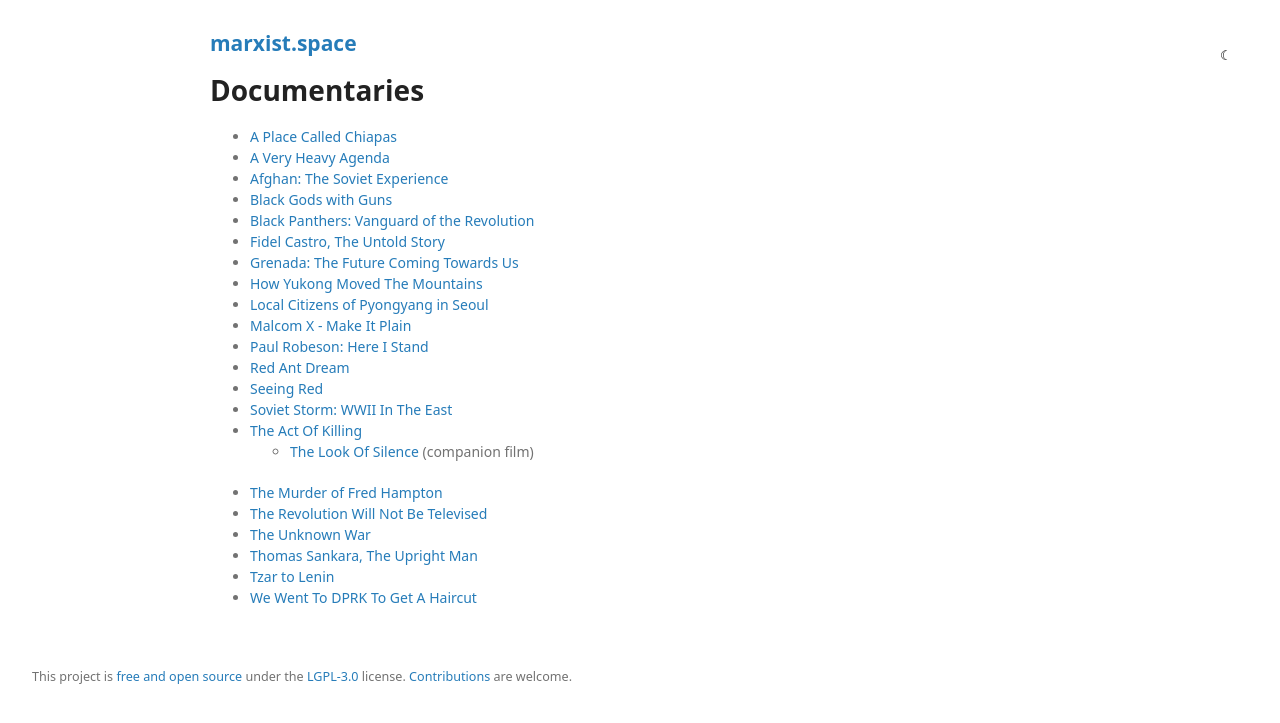
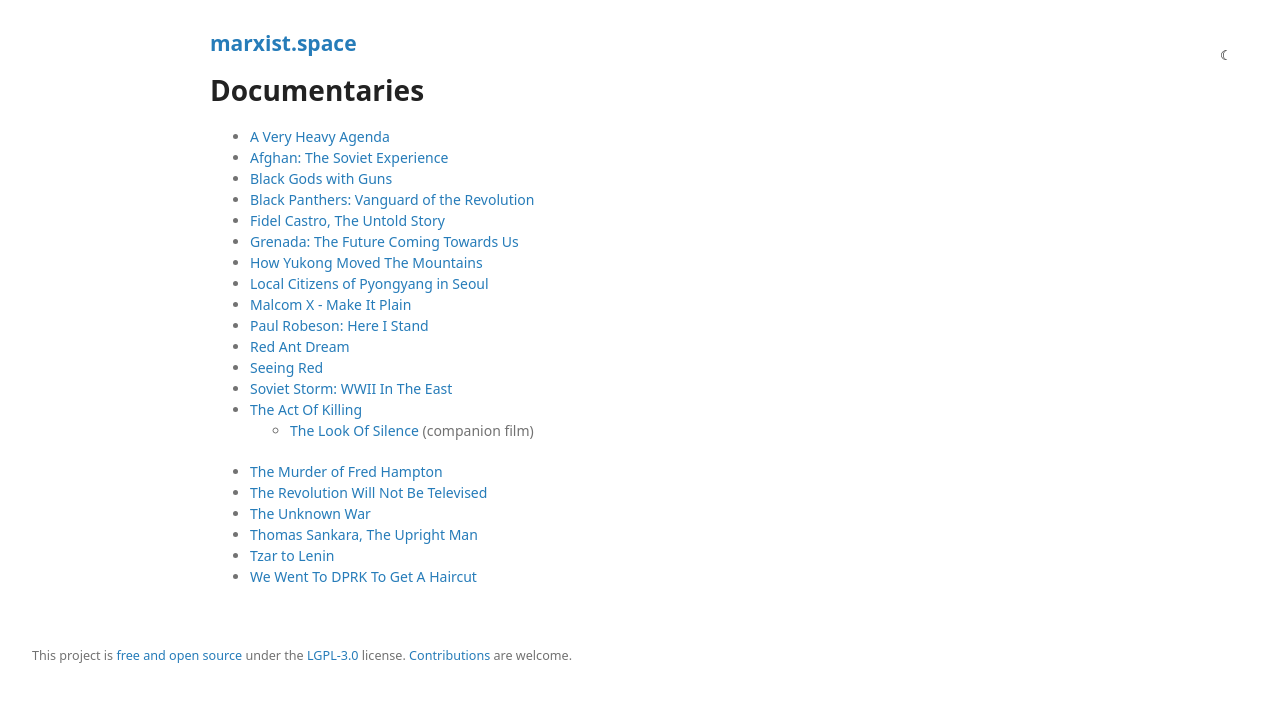
Before and after one commit to prolesoft/marxist.space, a Jekyll site: the page built from documentaries.md, in a window 1280 px wide. Shown: the top 723 px of the page. Built offline with Jekyll 4.4.1, drawn with Linux system fonts in a browser that asks for light colours; our own code applies the rules of GitHub Pages for plain Markdown files.

Commit message:
chore: rm bad doc

```diff
--- a/documentaries.md
+++ b/documentaries.md
@@ -6,7 +6,6 @@
 
 # Documentaries
 
-* [A Place Called Chiapas](https://www.youtube.com/watch?v=HYgd9_Mr-LU)
 * [A Very Heavy Agenda](https://drive.google.com/drive/folders/1Ytll8_9XTHovwvxmY7KgTZYsRIbE8E9U)
 * [Afghan: The Soviet Experience](https://drive.google.com/file/d/1doCBDm2fqgxRBSjRdhAL_F0TrBSnTQ-N/view)
 * [Black Gods with Guns](https://www.youtube.com/watch?v=DxqK6eqwwLc)
```
